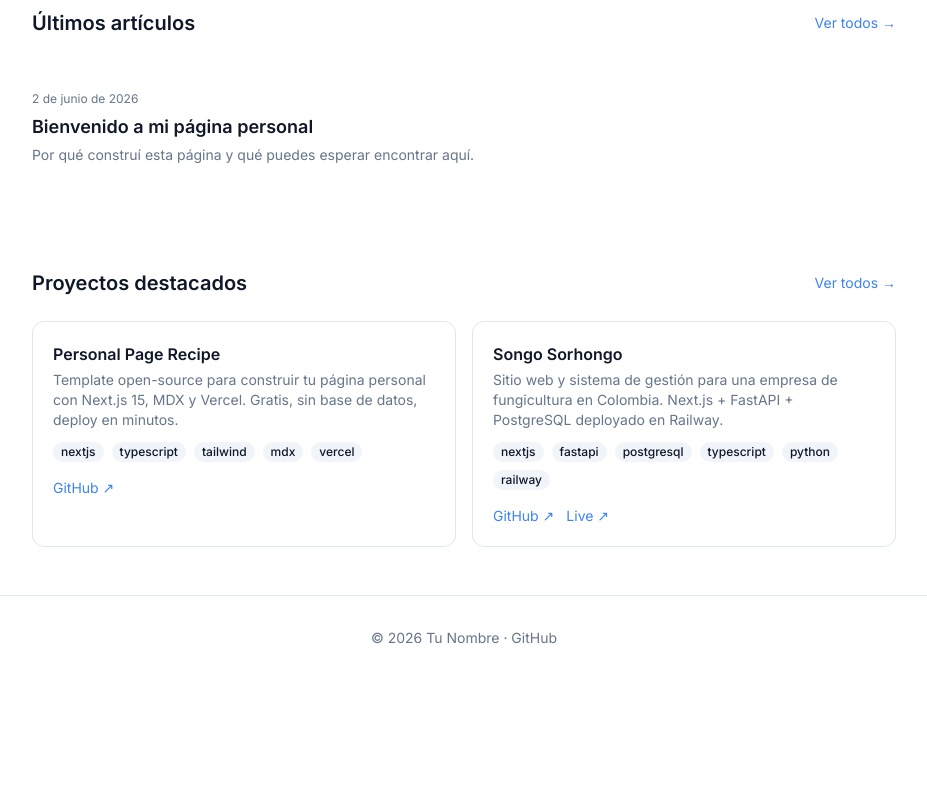
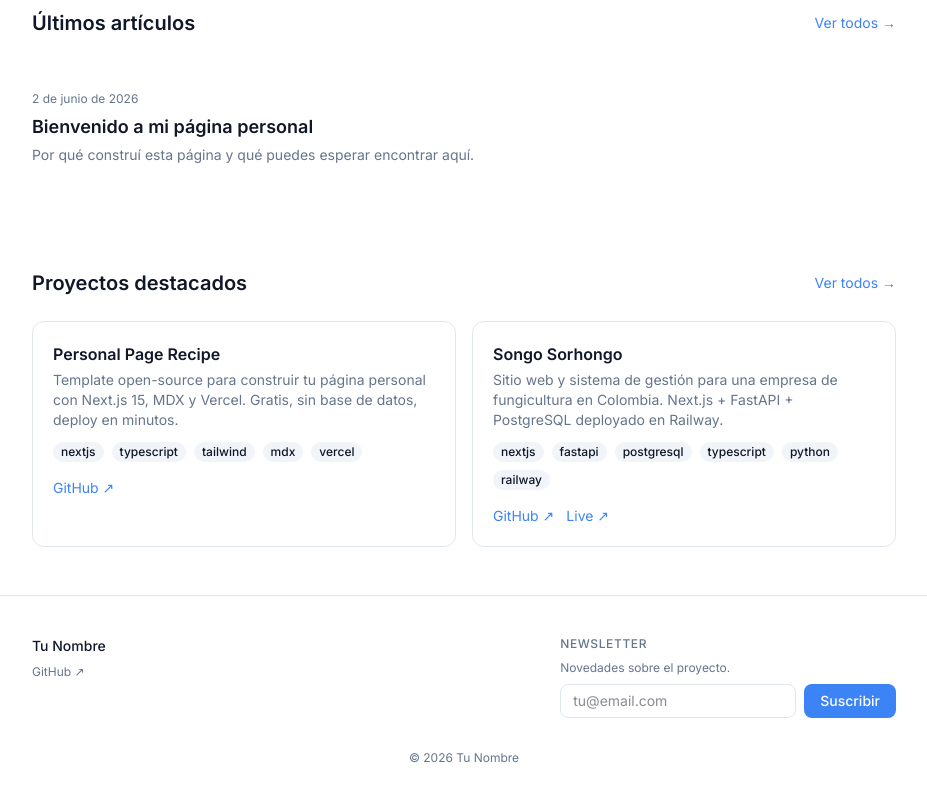
Before and after one commit to serandmoncas/PersonalPage, a Next.js app: page / in a window 1280 px wide. Shown: the part 316-1116 px from the top of the page, without its empty margins (176-1103 px from the left). Before the commit the page ends 996 px from the top, so only its background shows below. Built offline with nearby package versions, Linux system fonts and the light colour scheme.

Commit message:
feat: add NewsletterForm to Footer and document API_URL env var

```diff
--- a/components/layout/Footer.tsx
+++ b/components/layout/Footer.tsx
@@ -1,19 +1,40 @@
 import { site } from "@/lib/site.config";
+import { NewsletterForm } from "@/components/NewsletterForm";
 
 export function Footer() {
   return (
-    <footer className="border-t border-[hsl(var(--border))] py-8 text-center text-sm text-[hsl(var(--muted-foreground))]">
-      <p>
-        © {new Date().getFullYear()} {site.name} ·{" "}
+    <footer className="border-t border-[hsl(var(--border))] py-10">
+      <div className="mx-auto max-w-4xl px-4">
+        <div className="flex flex-col gap-6 sm:flex-row sm:items-start sm:justify-between">
+          <div className="space-y-2">
+            <p className="text-sm font-medium">{site.name}</p>
+            <p className="text-xs text-[hsl(var(--muted-foreground))]">
               <a
                 href={`https://github.com/${site.github}`}
                 className="hover:text-[hsl(var(--accent))] transition-colors"
                 target="_blank"
                 rel="noopener noreferrer"
               >
-          GitHub
+                GitHub ↗
               </a>
             </p>
+          </div>
+
+          <div className="space-y-2">
+            <p className="text-xs font-medium text-[hsl(var(--muted-foreground))] uppercase tracking-wider">
+              Newsletter
+            </p>
+            <p className="text-xs text-[hsl(var(--muted-foreground))]">
+              Novedades sobre el proyecto.
+            </p>
+            <NewsletterForm />
+          </div>
+        </div>
+
+        <p className="mt-8 text-center text-xs text-[hsl(var(--muted-foreground))]">
+          © {new Date().getFullYear()} {site.name}
+        </p>
+      </div>
     </footer>
   );
 }
```
Also changed, not shown: 1 other file (tests, documents, lock files or other folders). Lines whose indentation alone changed are shown as unchanged.
